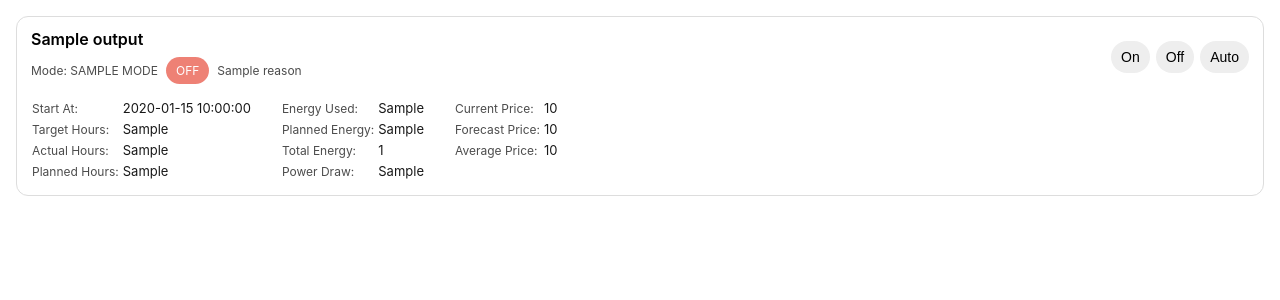
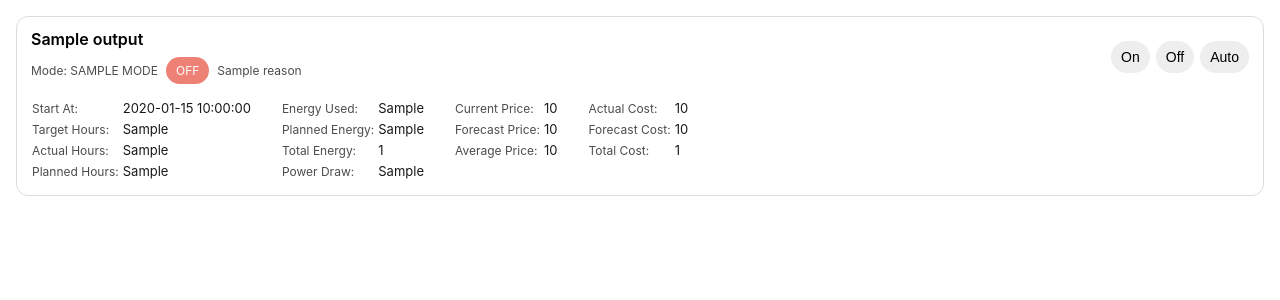
Before and after one commit to NickElseySpelloC/PowerController, a Flask app: template templates/index.html in a window 1280 px wide. Shown: the top 300 px of the page. Run offline with Flask 3, Linux system fonts and the light colour scheme; the template is opened without the code that fills it: most values are stand-ins (such as "Sample title", 1, 10 or a date in 2020); parts of the project's set-up code (start-up, migrations or seed data) failed here and were passed over.

Commit message:
edits 2 for 20/9/2025

```diff
--- a/controller.py
+++ b/controller.py
@@ -230,7 +230,7 @@ class PowerController:
             "outputs": outputs_data,
         }
 
-        self.logger.log_message(f"get_output_snapshot() is returning:\n {return_dict}", "debug")
+        self.logger.log_message(f"get_output_snapshot() is returning:\n {return_dict}", "all")
 
         return return_dict
 
--- a/templates/index.html
+++ b/templates/index.html
@@ -54,6 +54,9 @@
 
             <td class="info_td_label">Current Price:</td>
             <td class="info_td_value">{{ output.current_price }}</td>
+
+            <td class="info_td_label">Actual Cost:</td>
+            <td class="info_td_value">{{ output.actual_cost }}</td>
           </tr>
 
           <tr>
@@ -64,7 +67,10 @@
             <td class="info_td_value">{{ output.forecast_energy_used }}</td>
 
             <td class="info_td_label">Forecast Price:</td>
-            <td class="info_td_value">{{ output.forcast_price }}</td>
+            <td class="info_td_value">{{ output.forecast_price }}</td>
+
+            <td class="info_td_label">Forecast Cost:</td>
+            <td class="info_td_value">{{ output.forecast_cost }}</td>
           </tr>
 
           <tr>
@@ -76,6 +82,9 @@
 
             <td class="info_td_label">Average Price:</td>
             <td class="info_td_value">{{ output.average_price }}</td>
+
+            <td class="info_td_label">Total Cost:</td>
+            <td class="info_td_value">{{ output.total_cost }}</td>
           </tr>
           <tr>
             <td class="info_td_label">Planned Hours:</td>
@@ -83,6 +92,12 @@
 
             <td class="info_td_label">Power Draw:</td>
             <td class="info_td_value">{{ output.power_draw }}</td>
+
+            <td class="info_td_label">&nbsp;</td>
+            <td class="info_td_value">&nbsp;</td>
+
+            <td class="info_td_label">&nbsp;</td>
+            <td class="info_td_value">&nbsp;</td>
           </tr>
         </table>
 
@@ -101,7 +116,7 @@
             <td class="info_td_value">{{ output.target_hours }}</td>
 
             <td class="info_td_label">Forecast Price:</td>
-            <td class="info_td_value">{{ output.forcast_price }}</td>
+            <td class="info_td_value">{{ output.forecast_price }}</td>
           </tr>
 
           <tr>
--- a/webapp.py
+++ b/webapp.py
@@ -34,7 +34,6 @@ def create_flask_app(controller: PowerController, config: SCConfigManager, logge
     @app.get("/api/outputs")
     def list_outputs():
         # Validate the access key if provided
-        print(request.args)
         if not validate_access_key(request.args):
             return "Access forbidden.", 403
 
```
Also changed, not shown: outputs.py (+9 -9 lines).
